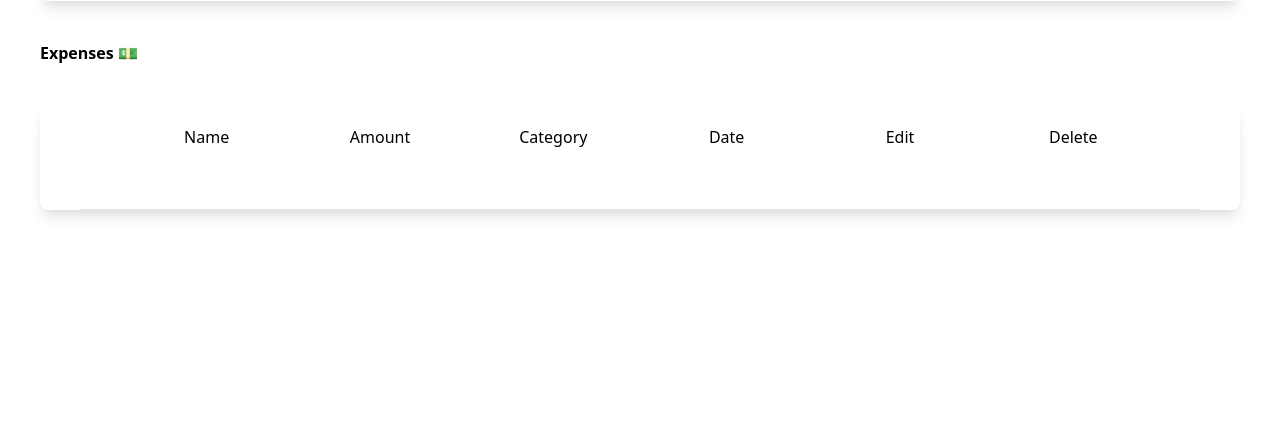
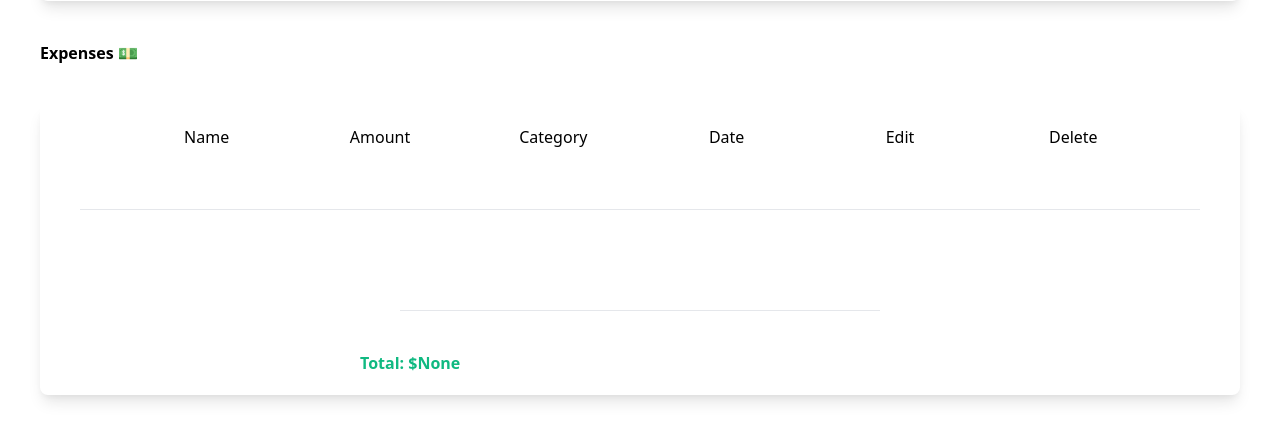
Before and after one commit to chebishev/DjangoProjectsUdemy, a Django app: page / in a window 1280 px wide. Shown: the part 341-782 px from the top of the page. Run offline with Django 5.2, Linux system fonts and the light colour scheme; data that the repository does not hold is empty; style sheets or scripts are compiled from the project's sources.

Commit message:
add total expenses

```diff
--- a/AdvancedExpenseTracker/expense_tracker/main_app/templates/main_app/index.html
+++ b/AdvancedExpenseTracker/expense_tracker/main_app/templates/main_app/index.html
@@ -61,7 +61,12 @@
             </form>
         </span>
     </div>
+
     {% endfor %}
+    <div class="px-80 py-5">
+        <hr class="m-10">
+    <span class="font-bold text-green-500">Total: ${{ total_expenses.amount__sum }}</span>
+</div>
 </div>
 
 {% endblock %}
--- a/AdvancedExpenseTracker/expense_tracker/main_app/views.py
+++ b/AdvancedExpenseTracker/expense_tracker/main_app/views.py
@@ -1,7 +1,7 @@
 from django.shortcuts import render, redirect
 from .forms import ExpenseForm
 from .models import Expense
-
+from django.db.models import Sum
 
 def index(request):
     if request.method == 'POST':
@@ -10,10 +10,13 @@ def index(request):
             expense.save()
 
     expenses = Expense.objects.all()
+    total_expenses = expenses.aggregate(Sum('amount'))
+    print(total_expenses)
     expense_form = ExpenseForm()
     context = {
         'form': expense_form,
-        'expenses': expenses
+        'expenses': expenses,
+        'total_expenses': total_expenses
         }
     return render(request, 'main_app/index.html', context)
 
```
